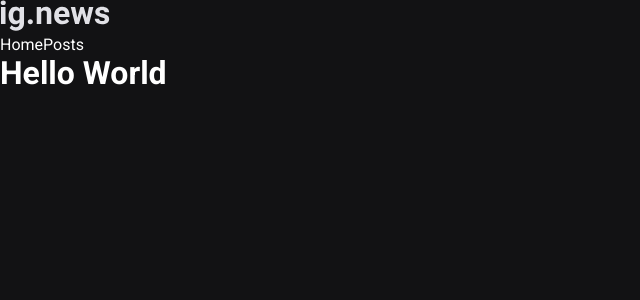
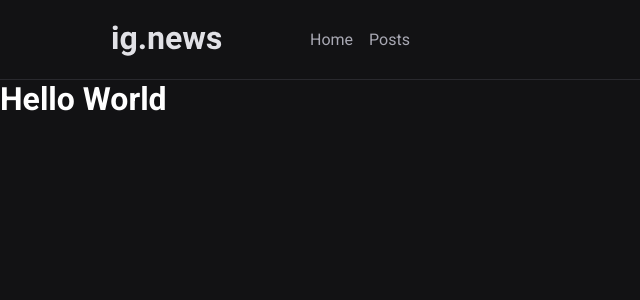
Before and after one commit to lucasdiniz10/ig.news, a Next.js app: page / in a window 1280 px wide. Shown: the top 300 px of the page, without its empty margins (0-640 px from the left). Built offline with nearby package versions, Linux system fonts and the light colour scheme.

Commit message:
header estilizacao inicial

```diff
--- a/src/components/Header/index.tsx
+++ b/src/components/Header/index.tsx
@@ -6,7 +6,7 @@ export function Header() {
       <div className={styles.headerContent}>
         <img src="/images/logo.svg" alt="ig.news" />
         <nav>
-          <a>Home</a>
+          <a className={styles.active}>Home</a>
           <a>Posts</a>
         </nav>
       </div>
--- a/src/components/Header/styles.module.scss
+++ b/src/components/Header/styles.module.scss
@@ -1,5 +1,38 @@
 .headerContainer {
+  height: 5rem;
+  border-bottom: 1px solid var(--gray-800);
 }
 
 .headerContent {
+  max-width: 1120px;
+  height: 5rem;
+  margin: 0 auto;
+  padding: 0 2rem;
+
+  display: flex;
+  align-items: center;
+
+  nav {
+    margin-left: 5rem;
+    height: 5rem;
+
+    a {
+      display: inline-block;
+      position: relative;
+      padding: 0 0.5rem;
+      height: 5rem;
+      line-height: 5rem;
+      color: var(--gray-300);
+
+      transition: color 0.2s;
+
+      &:hover {
+        color: var(--white);
+      }
+
+      &.active::after {
+        content: "";
+      }
+    }
+  }
 }
--- a/src/styles/global.scss
+++ b/src/styles/global.scss
@@ -9,6 +9,7 @@
 
   --gray-100: #e1e1e6;
   --gray-300: #a8a8b3;
+  --gray-800: #29292e;
   --gray-900: #121214;
 
   --cyan-500: #61dafb;
```
